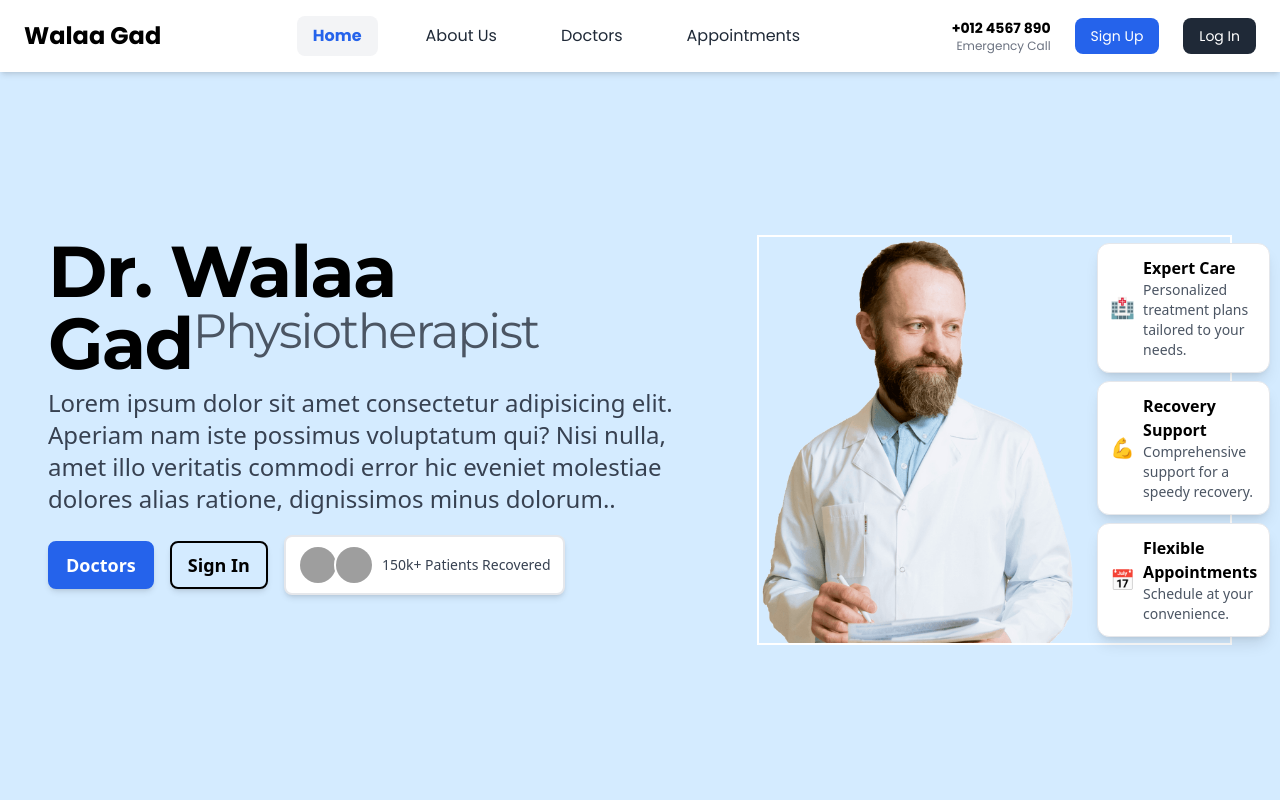
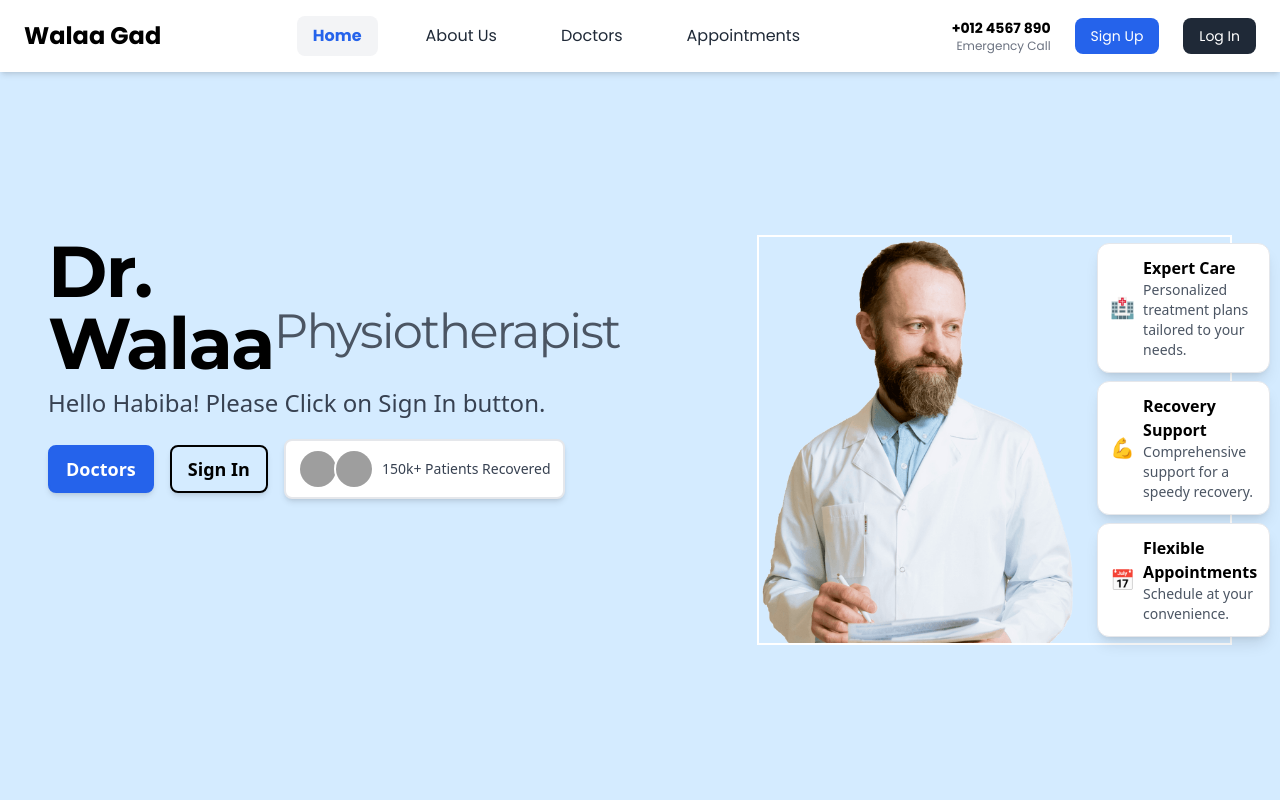
Before and after one commit to ahmed-codics/walaa, a React (Vite) app: page / in a window 1280 px wide. Shown: the top 800 px of the page. Built offline with nearby package versions, Linux system fonts and the light colour scheme; no server answers; grey boxes are pictures that could not be loaded.

Commit message:
Update Header.jsx

```diff
--- a/src/components/Header.jsx
+++ b/src/components/Header.jsx
@@ -16,16 +16,13 @@ const Header = () => {
         {/* Left Section */}
         <div className="lg:col-span-6 xl:col-span-7 flex flex-col items-start text-left">
           <h1 className="text-3xl sm:text-4xl md:text-6xl lg:text-7xl font-bold font-montserrat leading-tight tracking-tight">
-            Dr. Walaa Gad
+            Dr. Walaa
             <span className="text-lg sm:text-xl md:text-3xl lg:text-5xl font-light align-top text-gray-600">
               Physiotherapist
             </span>
           </h1>
           <p className="mt-2 text-sm sm:text-base md:text-lg lg:text-2xl text-gray-700">
-            Lorem ipsum dolor sit amet consectetur adipisicing elit. Aperiam nam
-            iste possimus voluptatum qui? Nisi nulla, amet illo veritatis commodi
-            error hic eveniet molestiae dolores alias ratione, dignissimos minus
-            dolorum..
+            Hello Habiba! Please Click on Sign In button.
           </p>
           {/* Buttons and Badge */}
           <div className="mt-5 flex flex-wrap items-center gap-4">
```
